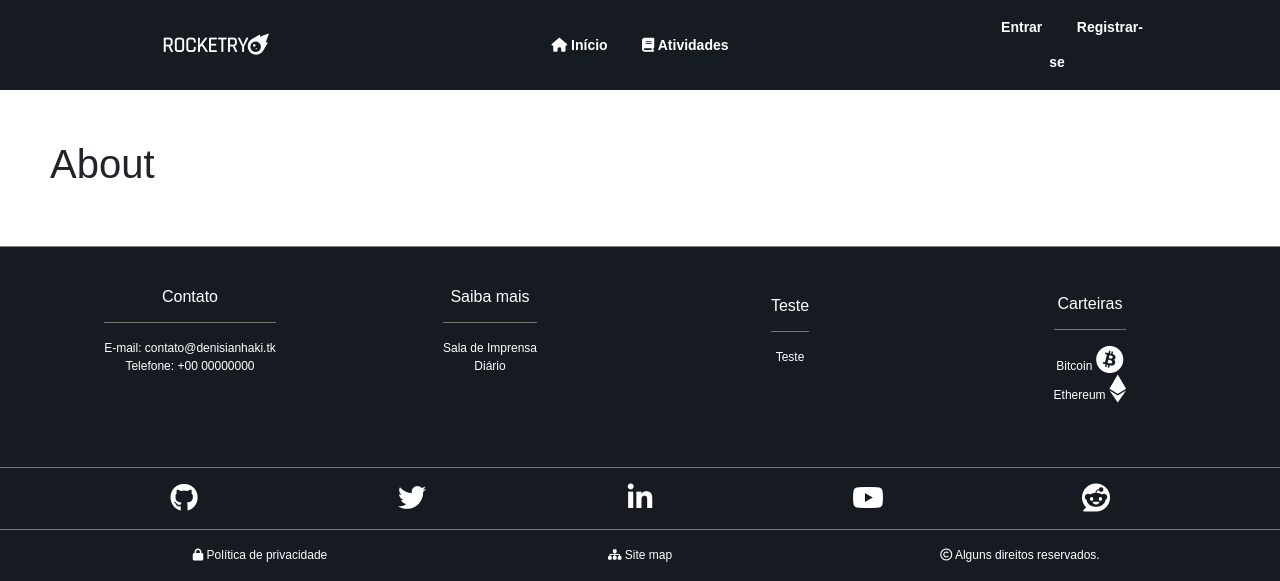
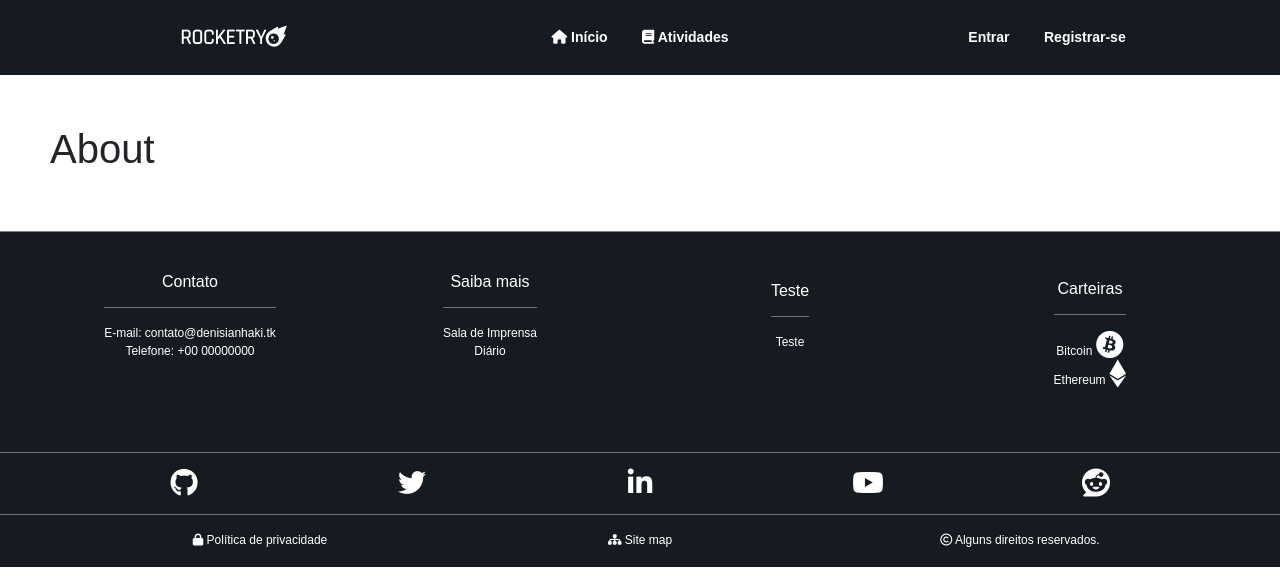
Before and after one commit to MRSW42LT/websiteRocketry, a Flask app: page /about in a window 1280 px wide. Shown: the top 581 px of the page. Run offline with Flask 2, Linux system fonts and the light colour scheme; some libraries are stand-ins or nearby versions.

Commit message:
nav width fix

```diff
--- a/website/templates/base.html
+++ b/website/templates/base.html
@@ -24,14 +24,14 @@
     <body>
         <header>
             <div class="row justify-content-md-center">
-                <div class="col col-lg-2">
+                <div class="col col-lg-3">
                     <a href="/" class="logo hvr-grow">ROCKETRY<i class="fas fa-meteor"></i></a>
                 </div>
                 <div class="col-md-auto">
                     <a href="/" class="shape-0"><i class="fas fa-home"></i> Início</a>
                     <a href="/escola" class="shape-0"><i class="fas fa-book"></i> Atividades</a>
                 </div>
-                <div class="col col-lg-2">
+                <div class="col col-lg-3">
                     {% if user.is_authenticated %}
                     <a href="/logout" class="shape-0">Sair</a>
                     {% else %}
```
